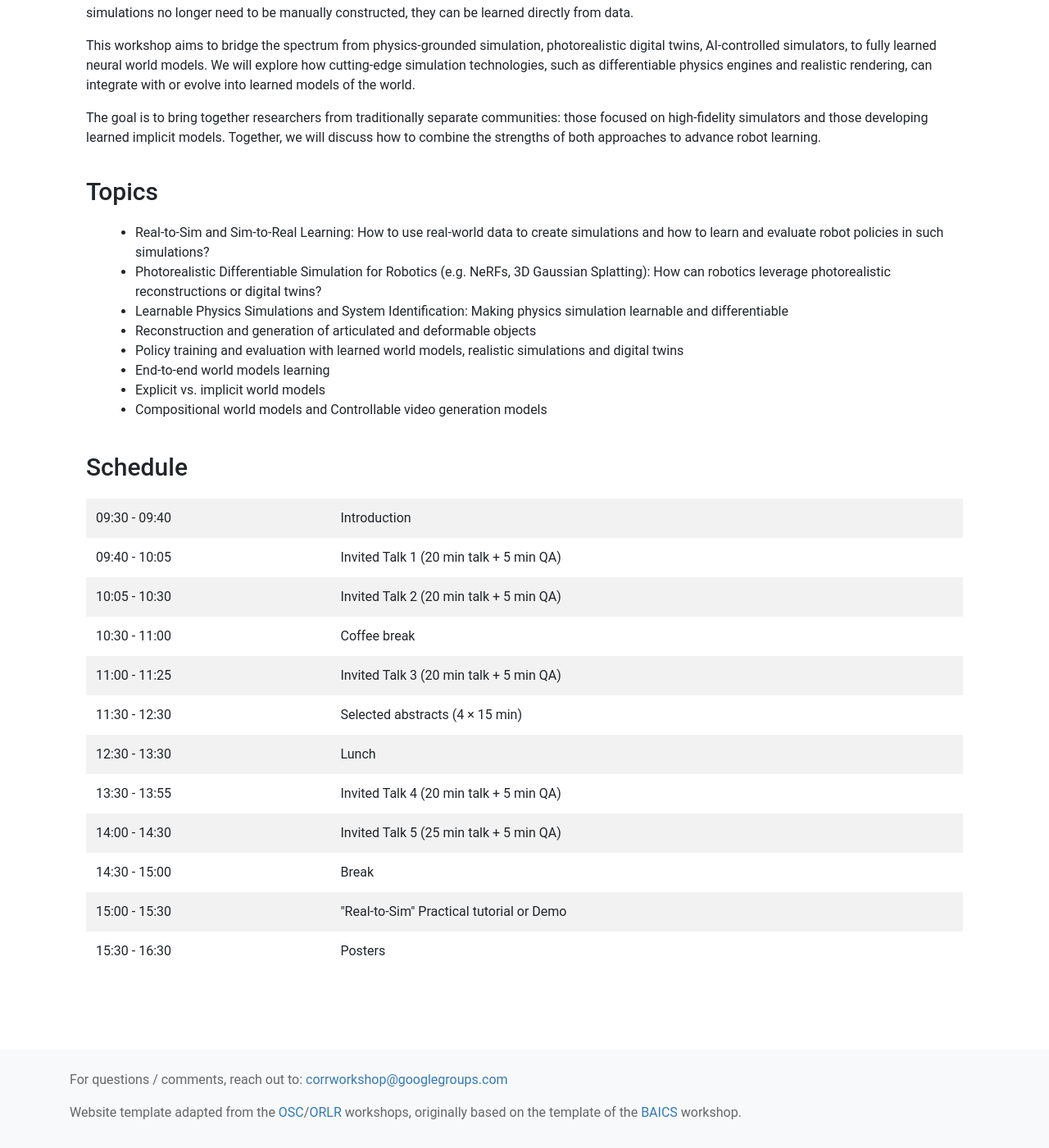
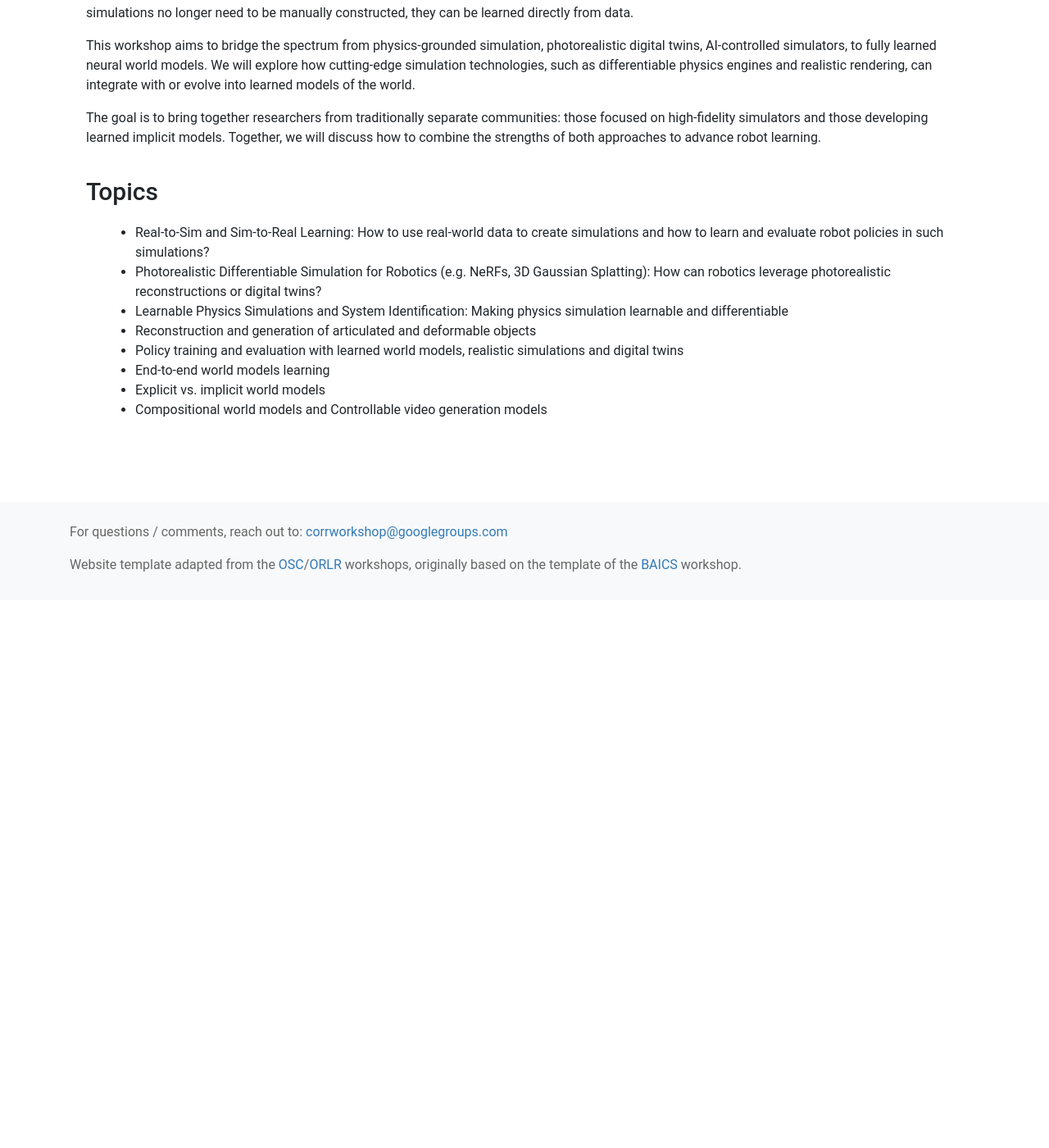
Before and after one commit to simulatingrobotworlds/simulatingrobotworlds.github.io, a Jekyll site: the page built from index.html, in a window 1280 px wide and 1400 px high, scrolled down 1520 px. Shown: the whole window at 82% size. Built offline with Jekyll 4.4.1, drawn with Linux system fonts in a browser that asks for light colours; nearby versions of some CDN libraries; after the commit the page ends 2252 px from its top, so only the background shows below that.

Commit message:
Remove the schedule section from index.html to streamline the layout and focus on other content areas.

```diff
--- a/index.html
+++ b/index.html
@@ -254,59 +254,5 @@ layout: coverpage
   </ul>
 </div>
 
-<div class="row">
-  <h2>Schedule</h2>
-  <div class="break"></div>
-  <table class="table table-striped">
-    <tbody>
-    <tr>
-      <td>09:30 - 09:40</td>
-      <td>Introduction</td>
-    </tr>
-    <tr>
-      <td>09:40 - 10:05</td>
-      <td>Invited Talk 1 (20 min talk + 5 min QA)</td>
-    </tr>
-    <tr>
-      <td>10:05 - 10:30</td>
-      <td>Invited Talk 2 (20 min talk + 5 min QA)</td>
-    </tr>
-    <tr>
-      <td>10:30 - 11:00</td>
-      <td>Coffee break</td>
-    </tr>
-    <tr>
-      <td>11:00 - 11:25</td>
-      <td>Invited Talk 3 (20 min talk + 5 min QA)</td>
-    </tr>
-    <tr>
-      <td>11:30 - 12:30</td>
-      <td>Selected abstracts (4 × 15 min)</td>
-    </tr>
-    <tr>
-      <td>12:30 - 13:30</td>
-      <td>Lunch</td>
-    </tr>
-    <tr>
-      <td>13:30 - 13:55</td>
-      <td>Invited Talk 4 (20 min talk + 5 min QA)</td>
-    </tr>
-    <tr>
-      <td>14:00 - 14:30</td>
-      <td>Invited Talk 5 (25 min talk + 5 min QA)</td>
-    </tr>
-    <tr>
-      <td>14:30 - 15:00</td>
-      <td>Break</td>
-    </tr>
-    <tr>
-      <td>15:00 - 15:30</td>
-      <td>"Real-to-Sim" Practical tutorial or Demo</td>
-    </tr>
-    <tr>
-      <td>15:30 - 16:30</td>
-      <td>Posters</td>
-    </tr>
-    </tbody>
-    </table>
+
 </div>
```
